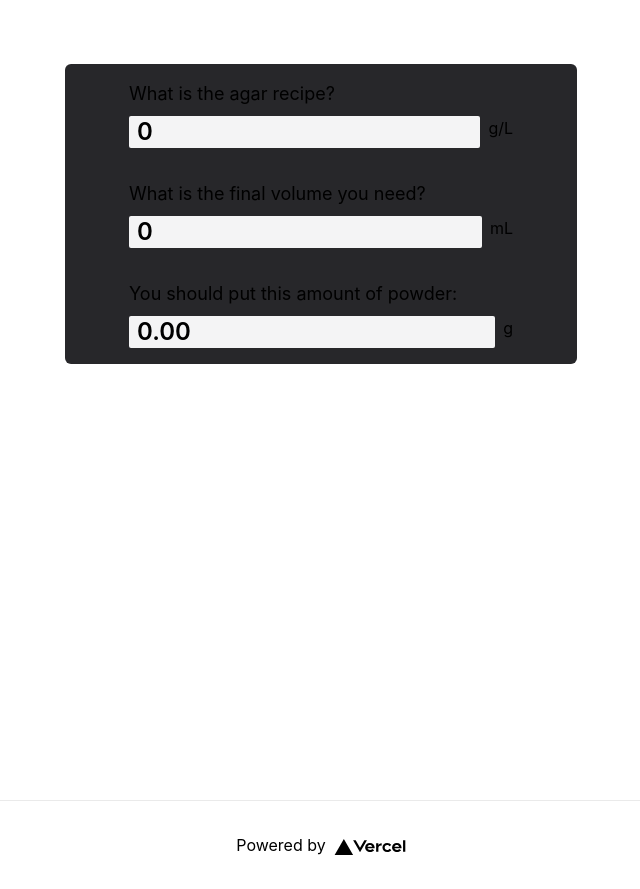
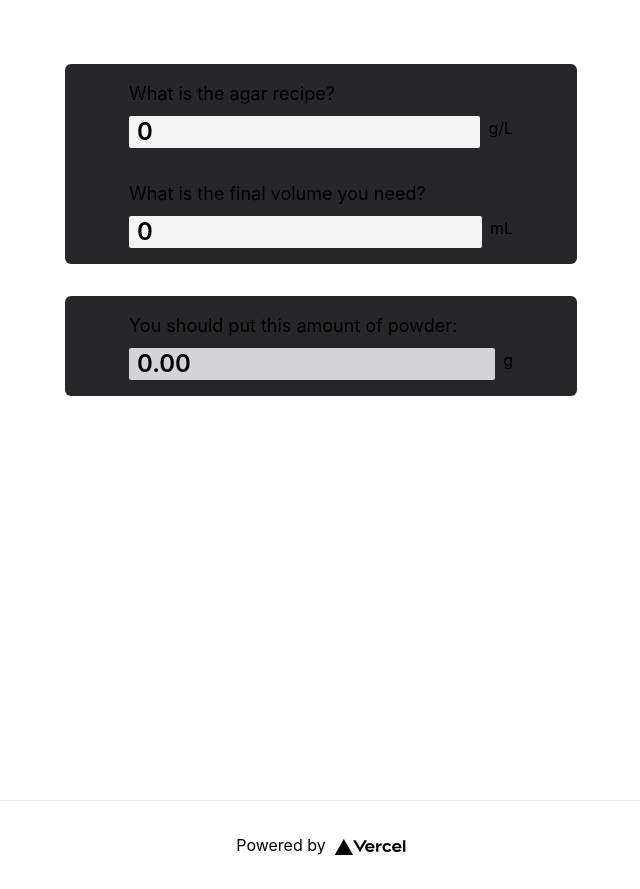
Before and after one commit to JNer1/lab-calculator, a Next.js app: page / in a window 1280 px wide. Shown: the whole page, without its empty margins (319-959 px from the left). Built offline with nearby package versions, Linux system fonts and the light colour scheme.

Commit message:
style: move answer block into its own card

```diff
--- a/components/Calculator.tsx
+++ b/components/Calculator.tsx
@@ -27,6 +27,7 @@ const Calculator = () => {
   }, [recipeValue, volumeValue]);
 
   return (
+    <div className="flex flex-col gap-8">
       <div className="flex w-full max-w-lg flex-col items-start gap-8 rounded-md bg-zinc-800 py-4 px-16">
         <div className="flex flex-col gap-2">
           <p className="text-lg">What is the agar recipe?</p>
@@ -52,6 +53,8 @@ const Calculator = () => {
             <span>mL</span>
           </div>
         </div>
+      </div>
+      <div className="flex w-full max-w-lg flex-col items-start gap-8 rounded-md bg-zinc-800 py-4 px-16">
         <div className="flex flex-col gap-2">
           <p className="text-lg">You should put this amount of powder:</p>
           <div className="flex gap-2">
@@ -60,9 +63,10 @@ const Calculator = () => {
               disabled
               type="number"
               value={massValue}
-            className="w-full rounded-sm bg-zinc-100 px-2 text-2xl font-semibold text-black "
+              className="w-full rounded-sm bg-zinc-300 px-2 text-2xl font-semibold text-black"
             />
             <span>g</span>
+          </div>
         </div>
       </div>
     </div>
```
Lines whose indentation alone changed are shown as unchanged.
